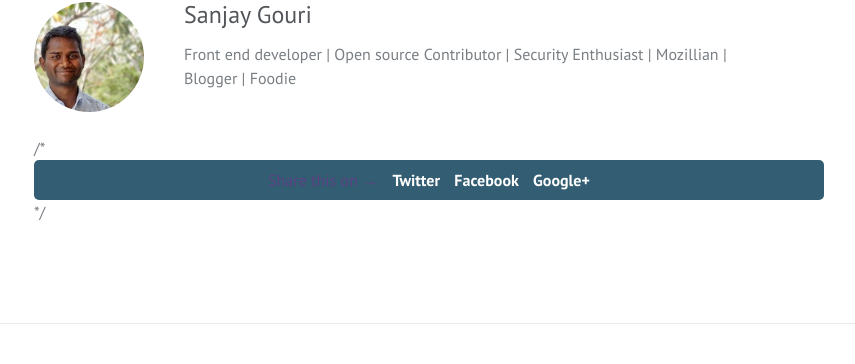
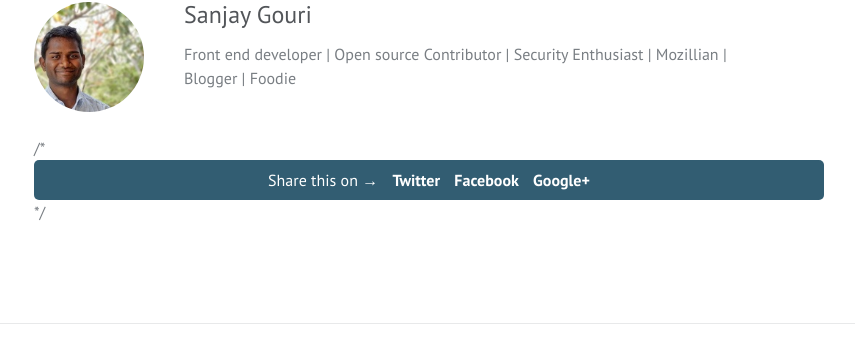
Before and after one commit to coderlogue/coderlogue.github.io, a Jekyll site: the page built from _posts/2015-08-15-Javascript use strict.md, in a window 1280 px wide. Shown: the part 1361-1725 px from the top of the page, without its empty margins (211-1066 px from the left). Built offline with Jekyll 4.4.1, drawn with Linux system fonts in a browser that asks for light colours; comment, search, counter and statistics services are not loaded.

Commit message:
Update _sharepage.scss

```diff
--- a/_sass/modules/_sharepage.scss
+++ b/_sass/modules/_sharepage.scss
@@ -1,7 +1,7 @@
 .share-page {
     text-align: center;
     background:#325D72;
-    color: #5B4184;
+    color: #ffffff;
     margin: 1.5 * 2  0;
     padding: 8px 15px;
     border-radius: 5px;
```
